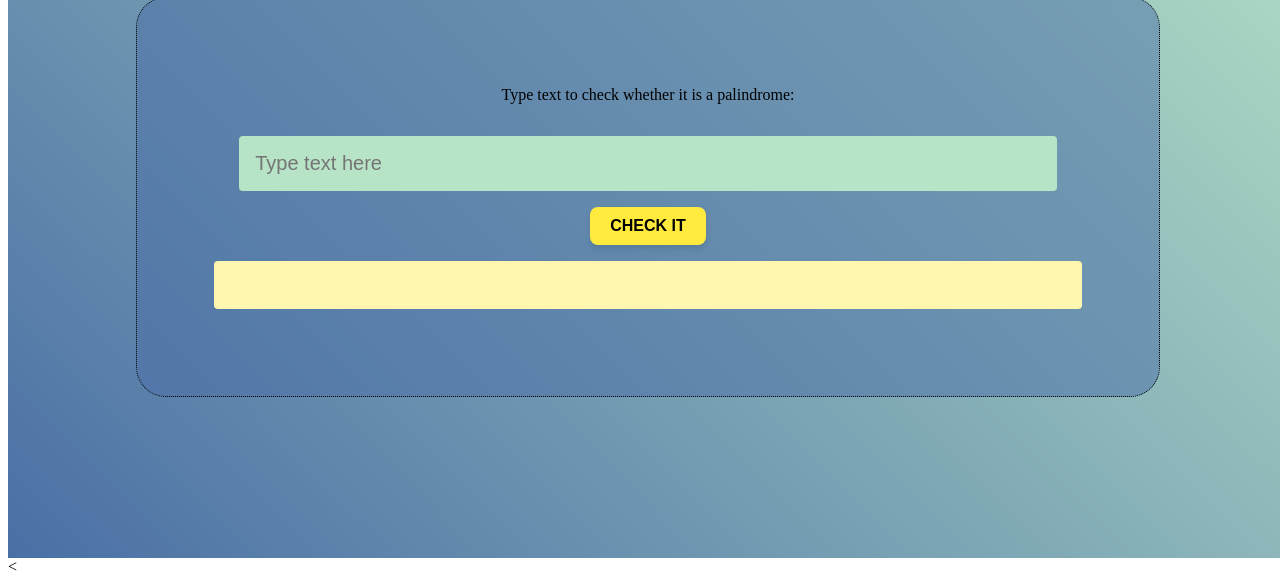
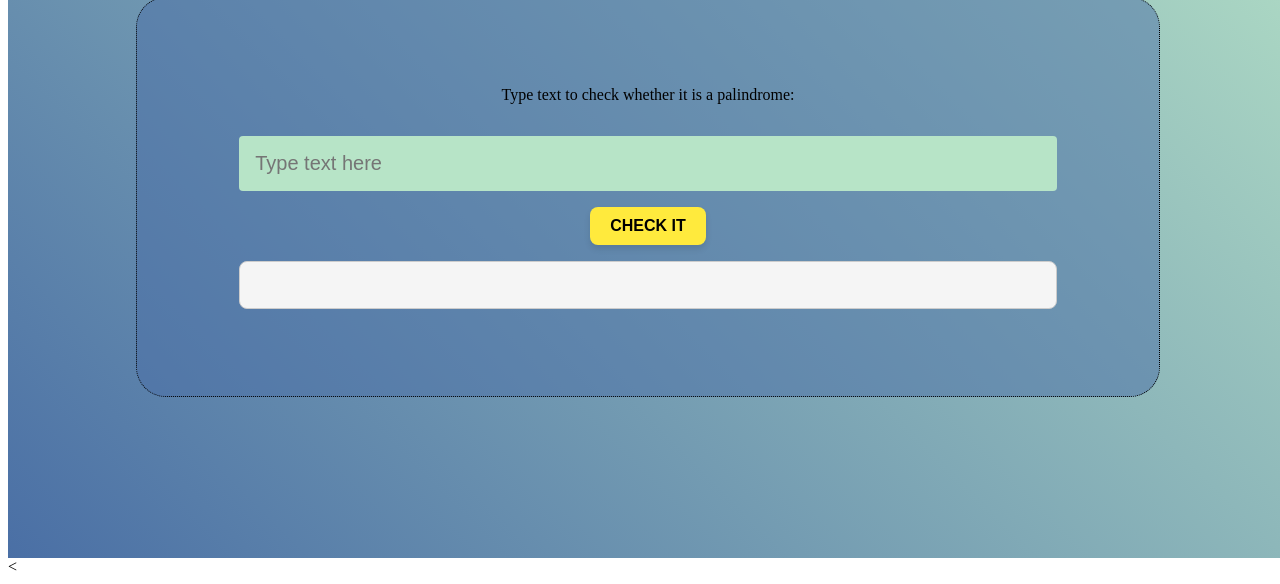
Before and after one commit to TinChris/palindrome_checker, a plain HTML site: page index.html in a window 1280 px wide. Shown: the part 250-834 px from the top of the page. Drawn offline with Linux system fonts and the light colour scheme.

Commit message:
Update styles.css

```diff
--- a/styles.css
+++ b/styles.css
@@ -68,19 +68,23 @@ font-size: 20px;
   background-color: #d4b800;
   transform: scale(0.95);
 }
+
 #result {
-  width: 85%;
-  height: 3rem;
-  background-color: #fff6b0;
-margin: 1rem;
-padding: 1rem;
-border: none;
-border-radius: 4px;
-color:#938b5f;
-font-size: 1rem;
+  margin: 1rem;
+  padding-bottom: 1rem;
+  border: 1px solid #ccc;
+  border-radius: 8px;
+  background-color: #f5f5f5;
+  font-size: 1rem;
   line-height: 1.4;
-  word-wrap: break-word;
-  overflow-wrap: break-word;
-  max-width: 100%;
-  min-height: 3em;
+  word-wrap: break-word;    /* sorgt für Zeilenumbruch bei langen Wörtern */
+  overflow-wrap: break-word; /* Alternativ zu word-wrap */
+  max-width: 100%;          /* Breite maximal 100% des Containers */
+  height: auto;             /* Höhe passt sich dem Inhalt an */
+  white-space: normal;      /* Normaler Zeilenumbruch */
+  box-sizing: border-box;   /* Padding & Border werden in Breite/Höhe eingerechnet */
+max-height: 200px;
+overflow-y: auto;
+min-height: 3rem;
+min-width: 80%;
 }
```
